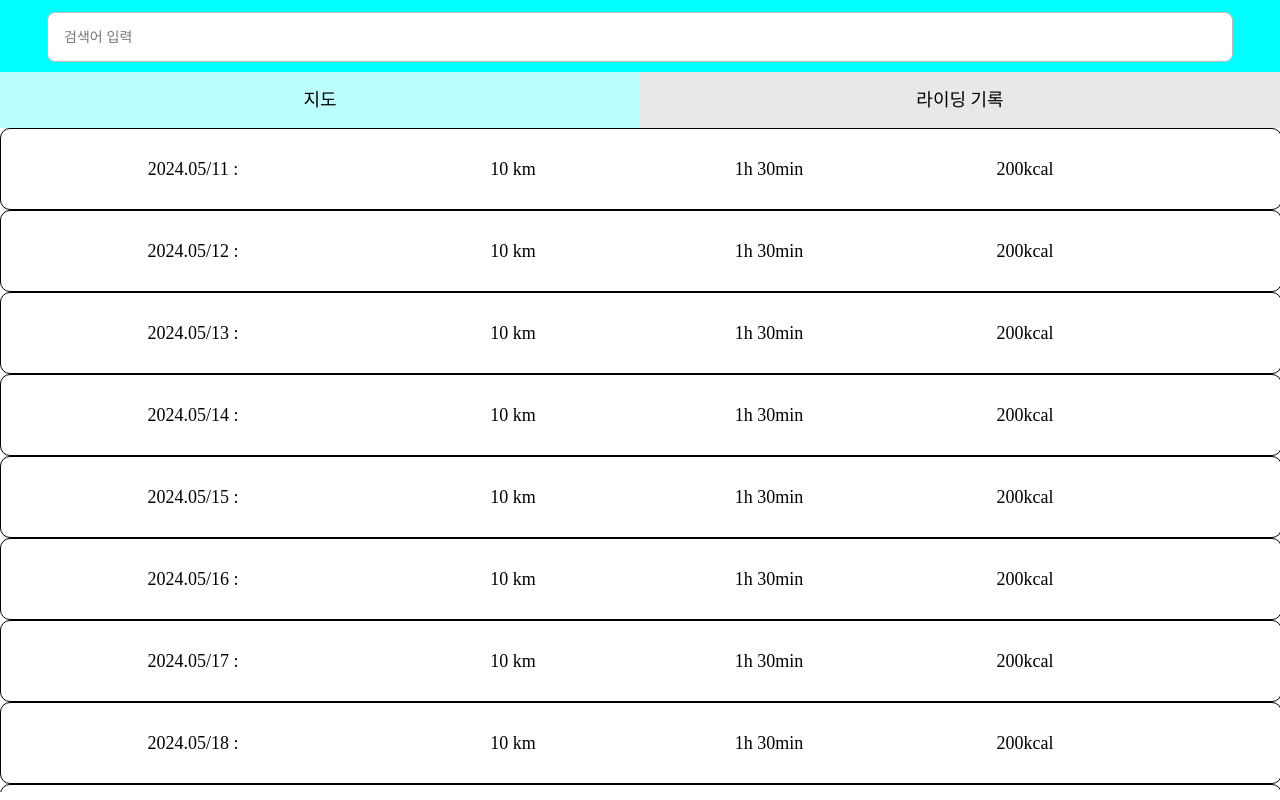
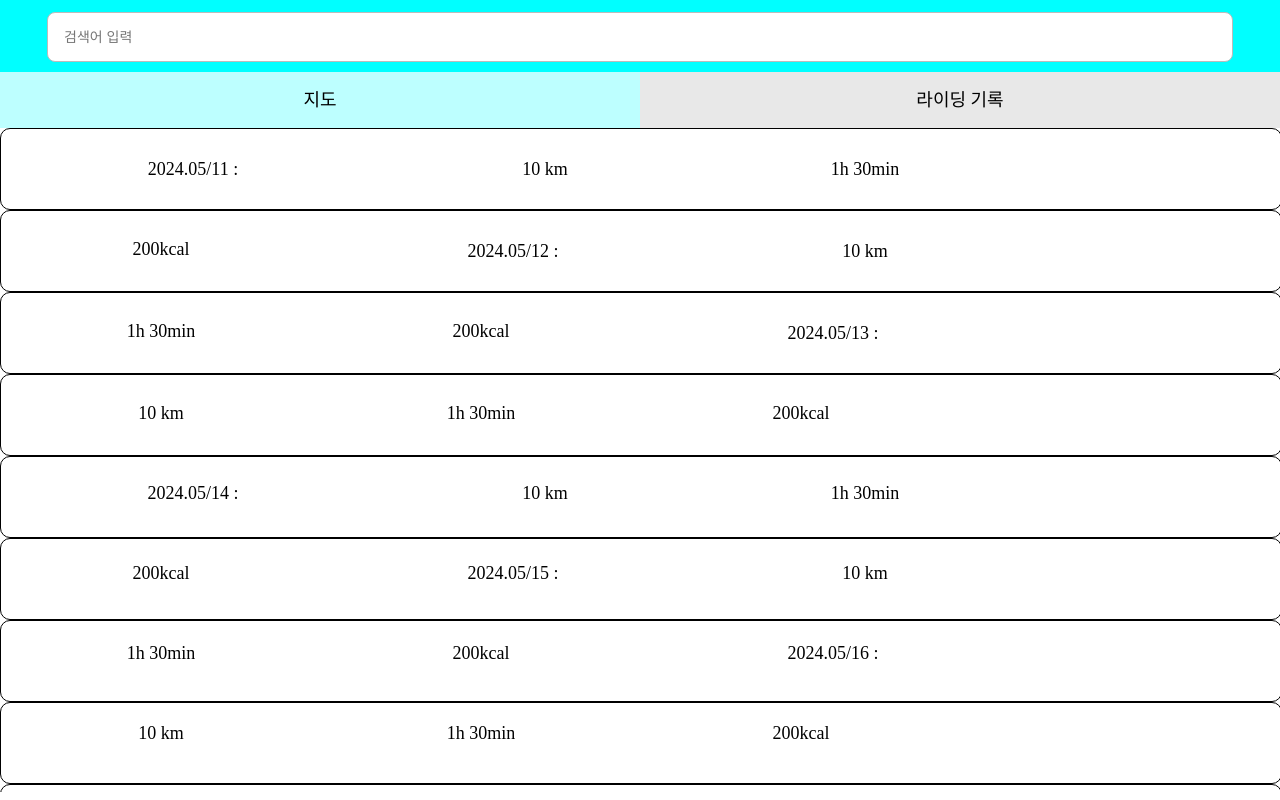
Before and after one commit to FoggyCaligo/-, a plain HTML site: page record.html in a window 1280 px wide. Drawn offline with Linux system fonts and the light colour scheme.

Commit message:
Update index.css

```diff
--- a/index.css
+++ b/index.css
@@ -92,7 +92,7 @@ body{
     float:left;
   }
   .data{
-    width:20%;
+    width:25%;
     height:10vh;
     line-height: 10vh;
     float:left;
```
